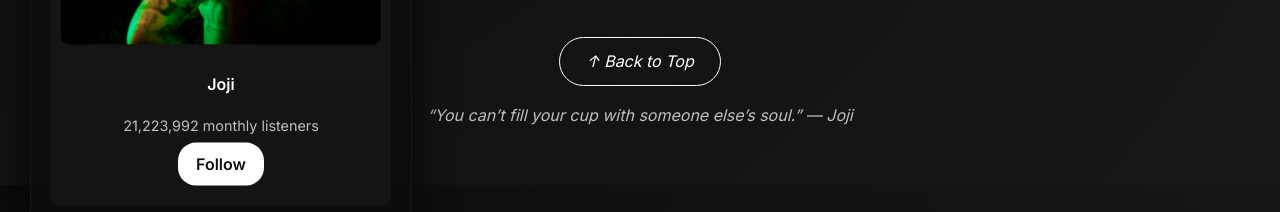
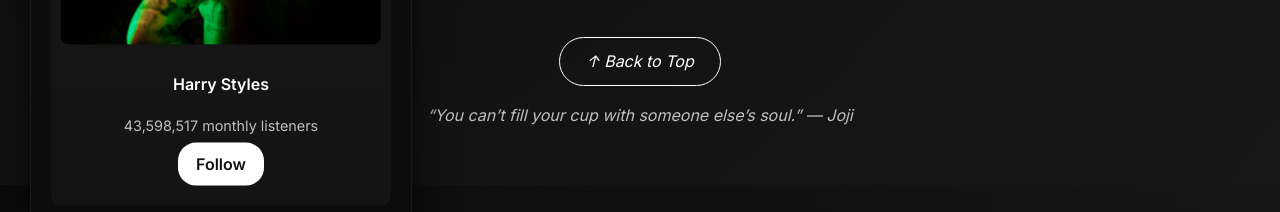
Before and after one commit to signsfied/B16-YU-FAITH-PORTFOLIO, a plain HTML site: page ict.html in a window 1280 px wide. Shown: the part 755-967 px from the top of the page. Drawn offline with nearby package versions, Linux system fonts and the light colour scheme.

Commit message:
Update ict.html

```diff
--- a/ict.html
+++ b/ict.html
@@ -58,8 +58,8 @@
     <div class="spotify-about">
       <h4>About the Artist</h4>
       <img src="assets/photos/aboutartist/harrystyles.png" alt="Joji" class="artist-photo">
-      <p class="artist-name">Joji</p>
-      <p class="artist-listeners">21,223,992 monthly listeners</p>
+      <p class="artist-name">Harry Styles</p>
+      <p class="artist-listeners">43,598,517 monthly listeners</p>
       <a href="likes.html" class="follow-btn">Follow</a>
     </div>
   </aside>
```
